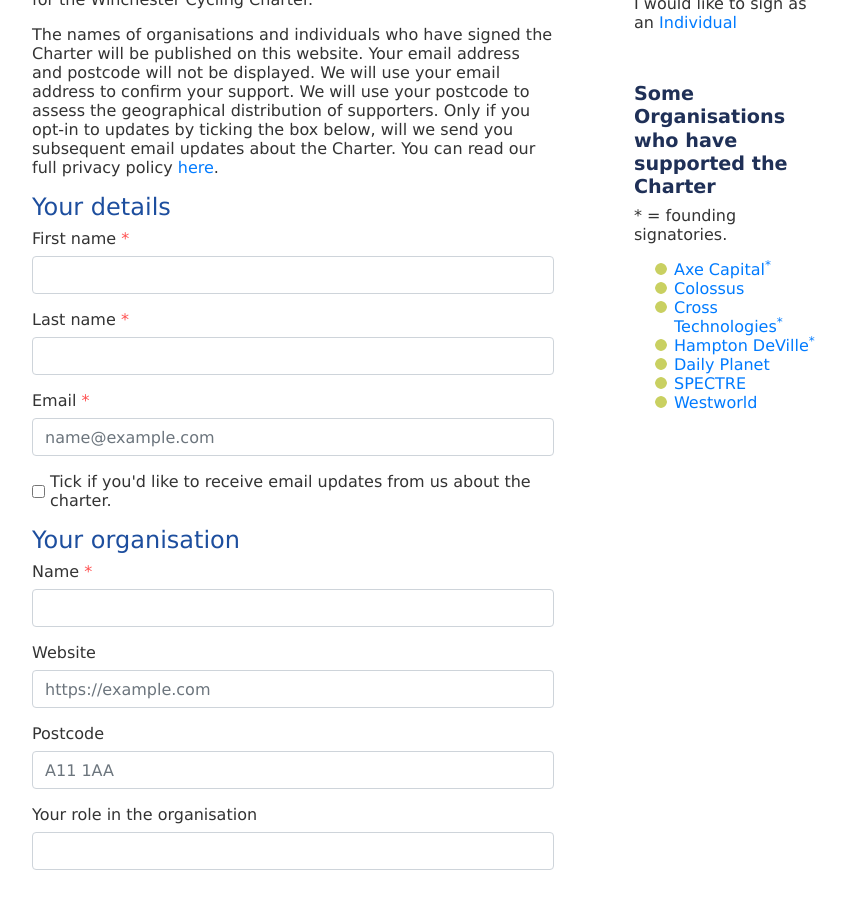
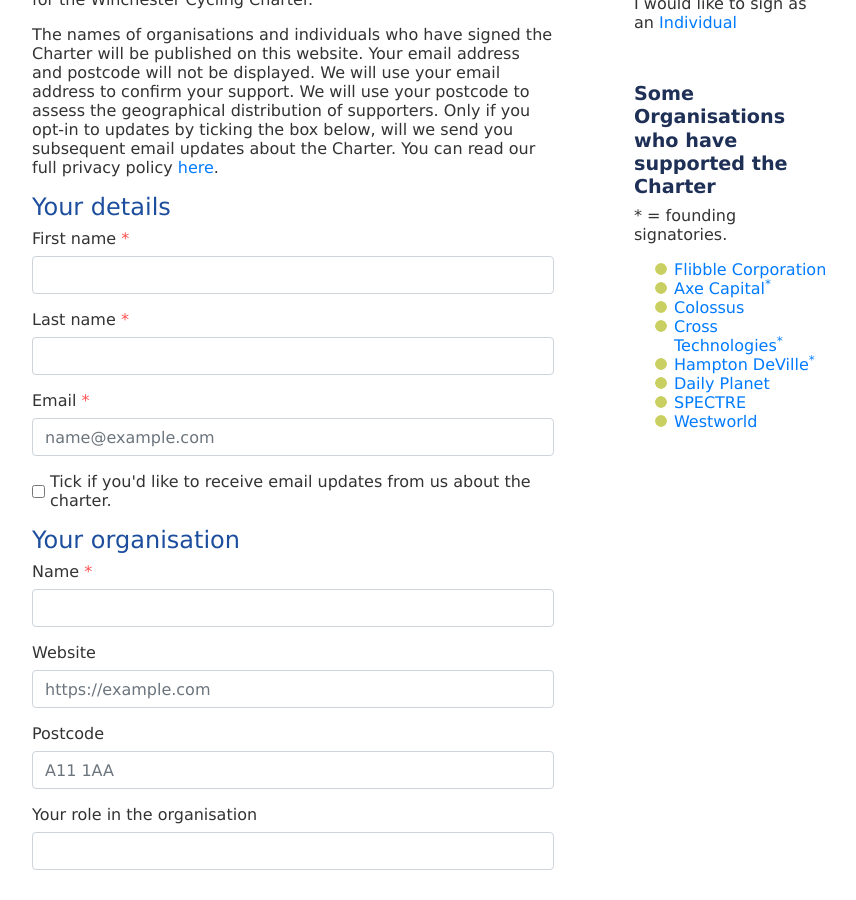
Before and after one commit to winchestercyclingcharter/winchestercyclingcharter.github.io, a Jekyll site: the page built from org-page.md, in a window 1280 px wide and 900 px high, scrolled down 341 px. Shown: the whole window, without its empty margins (209-1065 px from the left). Built offline with Jekyll 4.4.1, drawn with Linux system fonts in a browser that asks for light colours; nearby versions of some CDN libraries.

Commit message:
Update orgs.yml
Add supporter

```diff
--- a/_data/orgs.yml
+++ b/_data/orgs.yml
@@ -1,4 +1,6 @@
 orgs:
+    - title: Flibble Corporation
+      website: http://www.misterflibble.com/
     - logo: axe.jpg
       title: Axe Capital
       website: https://www.axecapitalfs.co.uk/en
```
